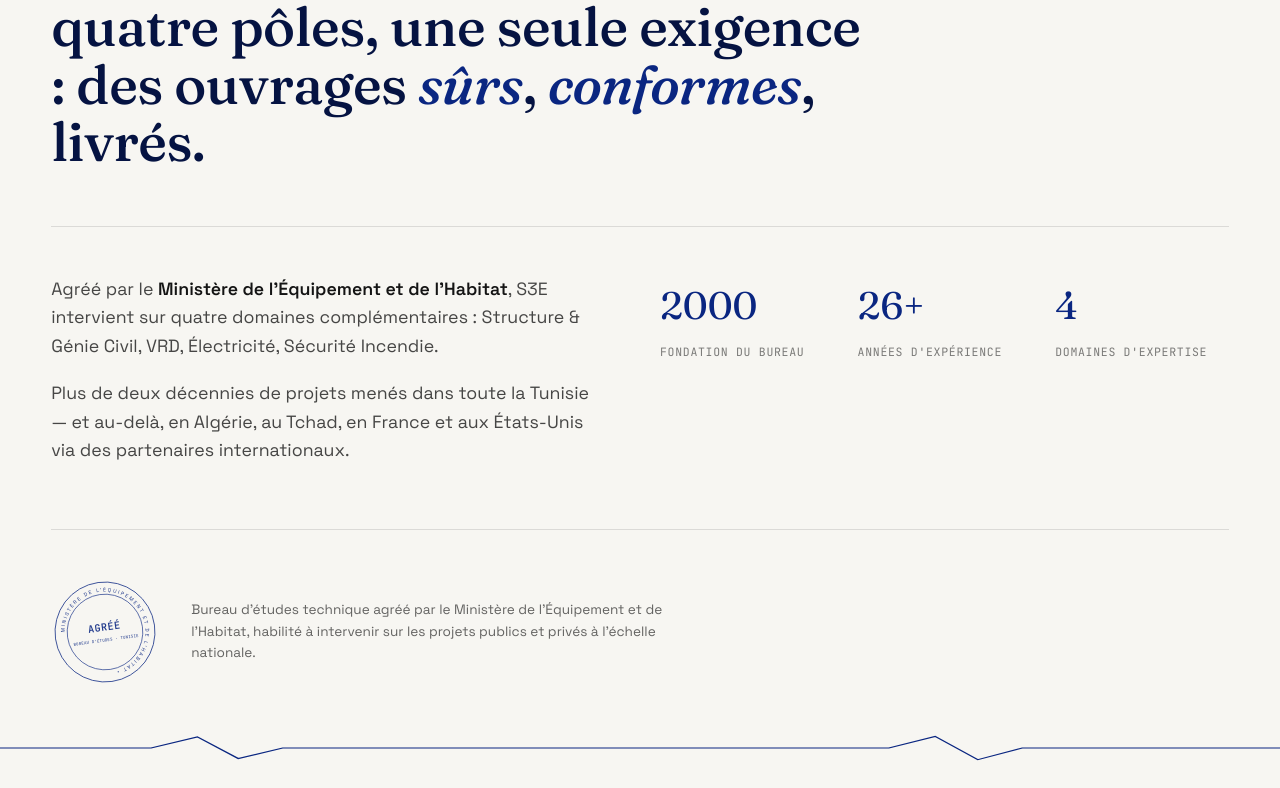
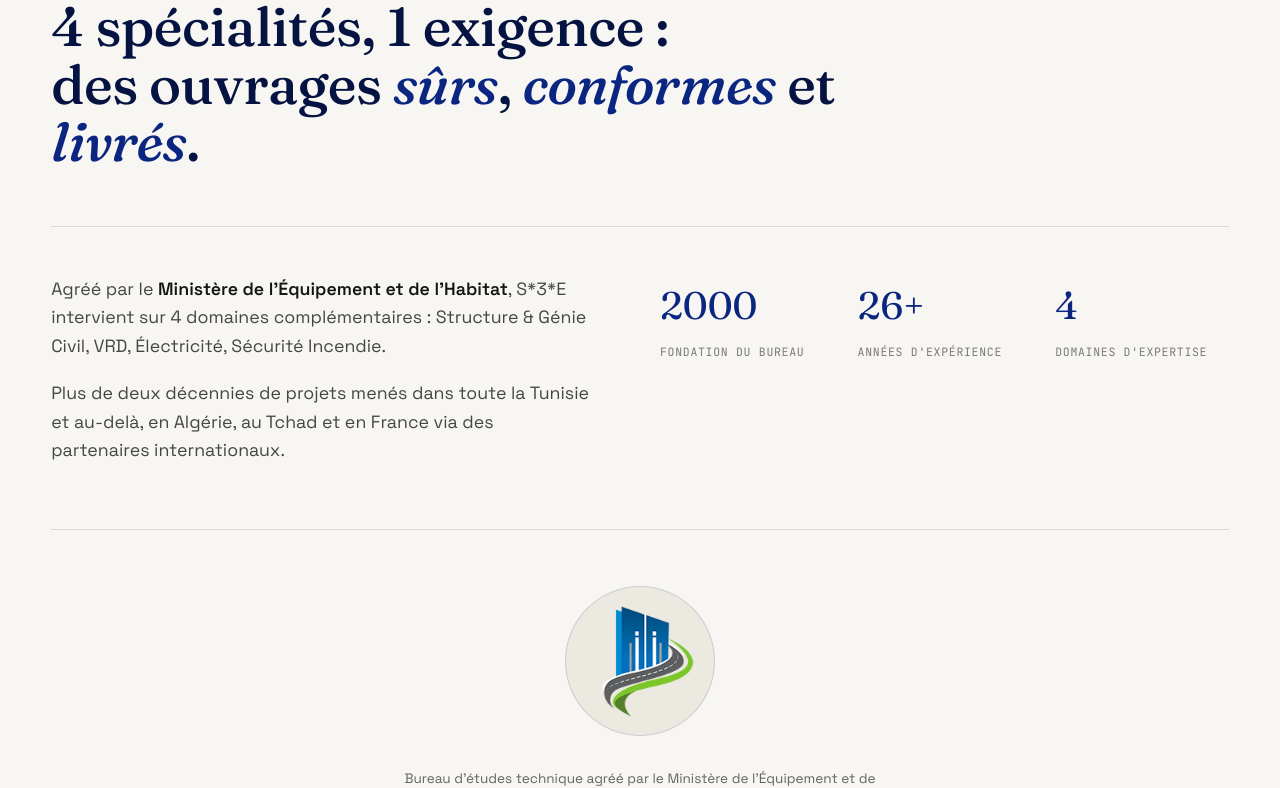
Before and after one commit to 1p0tato1/s3e-website, a Vue app: page / in a window 1280 px wide. Shown: the part 1100-1888 px from the top of the page. Built offline with nearby package versions, Linux system fonts and the light colour scheme.

Commit message:
edit about section

```diff
--- a/src/components/sections/AboutSection.vue
+++ b/src/components/sections/AboutSection.vue
@@ -33,21 +33,21 @@ onMounted(() => {
       <div class="about__head">
         <p class="eyebrow">Le bureau</p>
         <h2 ref="statement" class="about__statement reveal">
-          Bureau d'Études Technique S3E, fondé en 2000 à Sousse — quatre pôles, une seule exigence :
-          des ouvrages <em>sûrs</em>, <em>conformes</em>, livrés.
+          Bureau d'Études Technique S*3*E, fondé en 2000 à Sousse. <br /> 4 spécialités,  1 exigence : <br />
+          des ouvrages <em>sûrs</em>, <em>conformes</em> et <em>livrés</em>.
         </h2>
       </div>
 
       <div class="about__grid">
         <div ref="text" class="about__text reveal">
           <p>
-            Agréé par le <strong>Ministère de l'Équipement et de l'Habitat</strong>, S3E intervient
-            sur quatre domaines complémentaires : Structure &amp; Génie Civil, VRD, Électricité,
+            Agréé par le <strong>Ministère de l'Équipement et de l'Habitat</strong>, S*3*E intervient
+            sur 4 domaines complémentaires : Structure &amp; Génie Civil, VRD, Électricité,
             Sécurité Incendie.
           </p>
           <p>
-            Plus de deux décennies de projets menés dans toute la Tunisie — et au-delà, en Algérie,
-            au Tchad, en France et aux États-Unis via des partenaires internationaux.
+            Plus de deux décennies de projets menés dans toute la Tunisie et au-delà, en Algérie,
+            au Tchad et en France via des partenaires internationaux.
           </p>
         </div>
 
@@ -68,20 +68,12 @@ onMounted(() => {
       </div>
 
       <div ref="badge" class="about__badge reveal">
-        <svg class="stamp" viewBox="0 0 160 160" aria-hidden="true">
-          <defs>
-            <path id="stampCircle" d="M 80,80 m -60,0 a 60,60 0 1,1 120,0 a 60,60 0 1,1 -120,0" />
-          </defs>
-          <circle cx="80" cy="80" r="74" fill="none" stroke="var(--navy)" stroke-width="1.2" />
-          <circle cx="80" cy="80" r="56" fill="none" stroke="var(--navy)" stroke-width="1" />
-          <text font-size="7.6" letter-spacing="2.4" fill="var(--navy)">
-            <textPath href="#stampCircle" startOffset="2%">
-              MINISTÈRE DE L'ÉQUIPEMENT ET DE L'HABITAT •
-            </textPath>
-          </text>
-          <text x="80" y="78" text-anchor="middle" class="stamp__title">AGRÉÉ</text>
-          <text x="80" y="94" text-anchor="middle" class="stamp__sub">BUREAU D'ÉTUDES · TUNISIE</text>
-        </svg>
+        <div class="about__badge-marks">
+          <div class="about__badge-logo">
+            <img src="../../assets/ministere-equipement.png" alt="Ministère de l'Équipement et de l'Habitat" />
+          </div>
+        </div>
+
         <p class="about__badge-text">
           Bureau d'études technique agréé par le Ministère de l'Équipement et de l'Habitat,
           habilité à intervenir sur les projets publics et privés à l'échelle nationale.
@@ -160,39 +152,94 @@ onMounted(() => {
 
 .about__badge {
   display: flex;
+  flex-direction: column;
   align-items: center;
   gap: 2rem;
   margin-top: 4rem;
-  padding-block: 3rem;
+  padding-block: 3.5rem;
   border-top: 1px solid rgba(20, 20, 20, 0.12);
-  flex-wrap: wrap;
+  text-align: center;
+}
+
+.about__badge-marks {
+  display: flex;
+  align-items: center;
+  justify-content: center;
+  gap: 1.75rem;
+}
+
+.about__badge-logo {
+  display: flex;
+  flex-shrink: 0;
+  align-items: center;
+  justify-content: center;
+  width: 150px;
+  height: 150px;
+  padding: 16px;
+  border-radius: 50%;
+  background: var(--paper-dim);
+  border: 1px solid rgba(var(--navy-rgb), 0.14);
+}
+
+.about__badge-logo img {
+  width: 100%;
+  height: 100%;
+  object-fit: contain;
+}
+
+.about__badge-divider {
+  width: 1px;
+  height: 70px;
+  flex-shrink: 0;
+  background: rgba(20, 20, 20, 0.14);
 }
 
 .stamp {
-  width: 108px;
-  height: 108px;
+  width: 148px;
+  height: 148px;
   flex-shrink: 0;
-  transform: rotate(-8deg);
-  opacity: 0.9;
+  transform: rotate(-6deg);
+  opacity: 0.92;
+}
+
+.stamp__ring {
+  fill: none;
+  stroke: var(--ember);
+  stroke-width: 1.2;
+}
+
+.stamp__ring--inner {
+  stroke-width: 1;
+}
+
+.stamp__ring--dashed {
+  stroke-width: 0.75;
+  stroke-dasharray: 2 3;
+  opacity: 0.65;
+}
+
+.stamp__path-text {
+  fill: var(--ember);
 }
 
 .stamp__title {
   font-family: var(--font-mono);
-  font-size: 15px;
-  font-weight: 600;
-  fill: var(--navy);
-  letter-spacing: 0.05em;
+  font-size: 16px;
+  font-weight: 700;
+  fill: var(--navy-night);
+  letter-spacing: 0.06em;
 }
 
 .stamp__sub {
   font-family: var(--font-mono);
-  font-size: 6px;
-  fill: var(--navy);
-  letter-spacing: 0.05em;
+  font-size: 6.5px;
+  fill: var(--navy-night);
+  letter-spacing: 0.08em;
 }
 
 .about__badge-text {
   max-width: 30rem;
+  margin-inline: auto;
   font-size: var(--fs-small);
   color: rgba(20, 20, 20, 0.65);
 }
```
